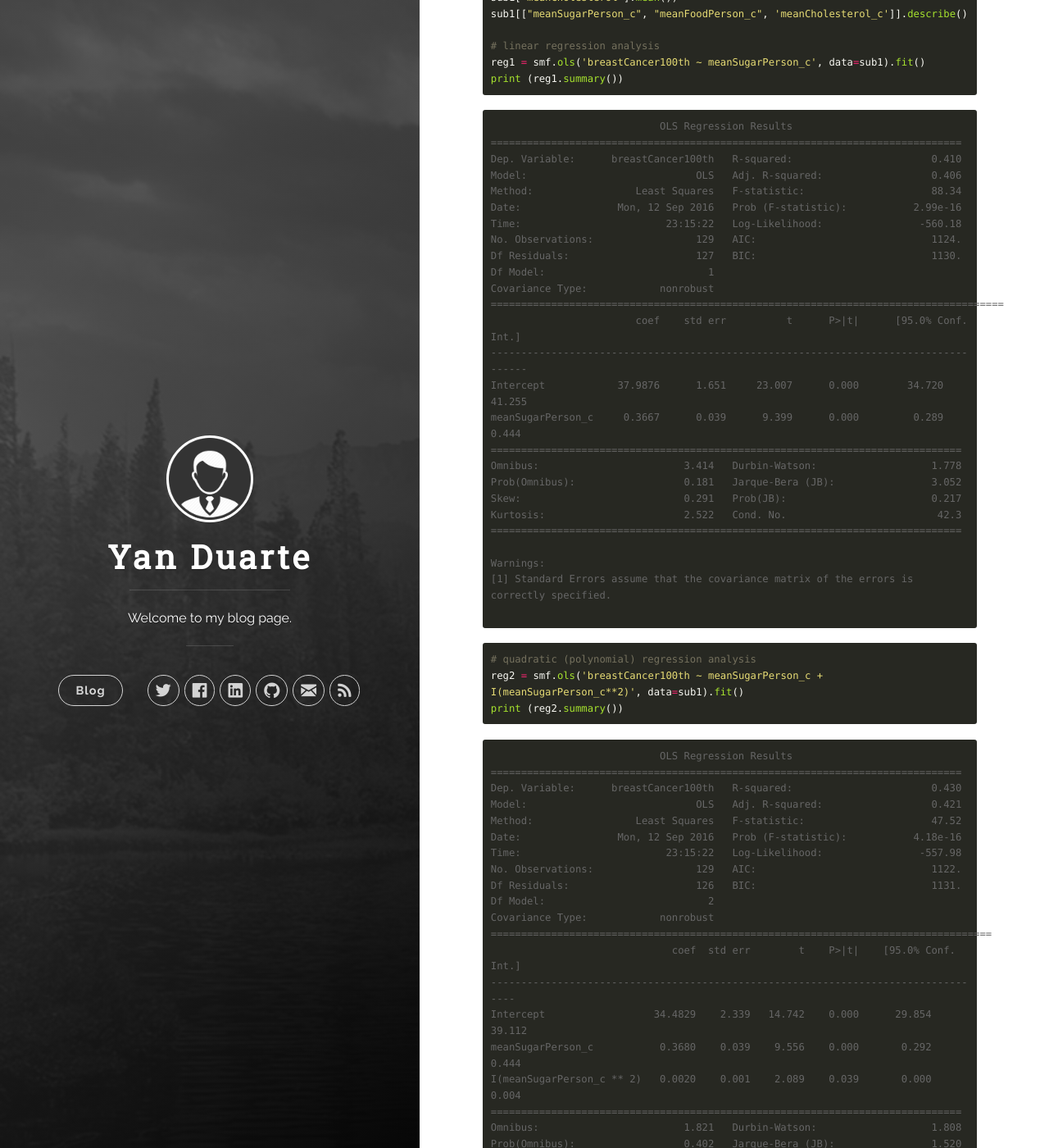
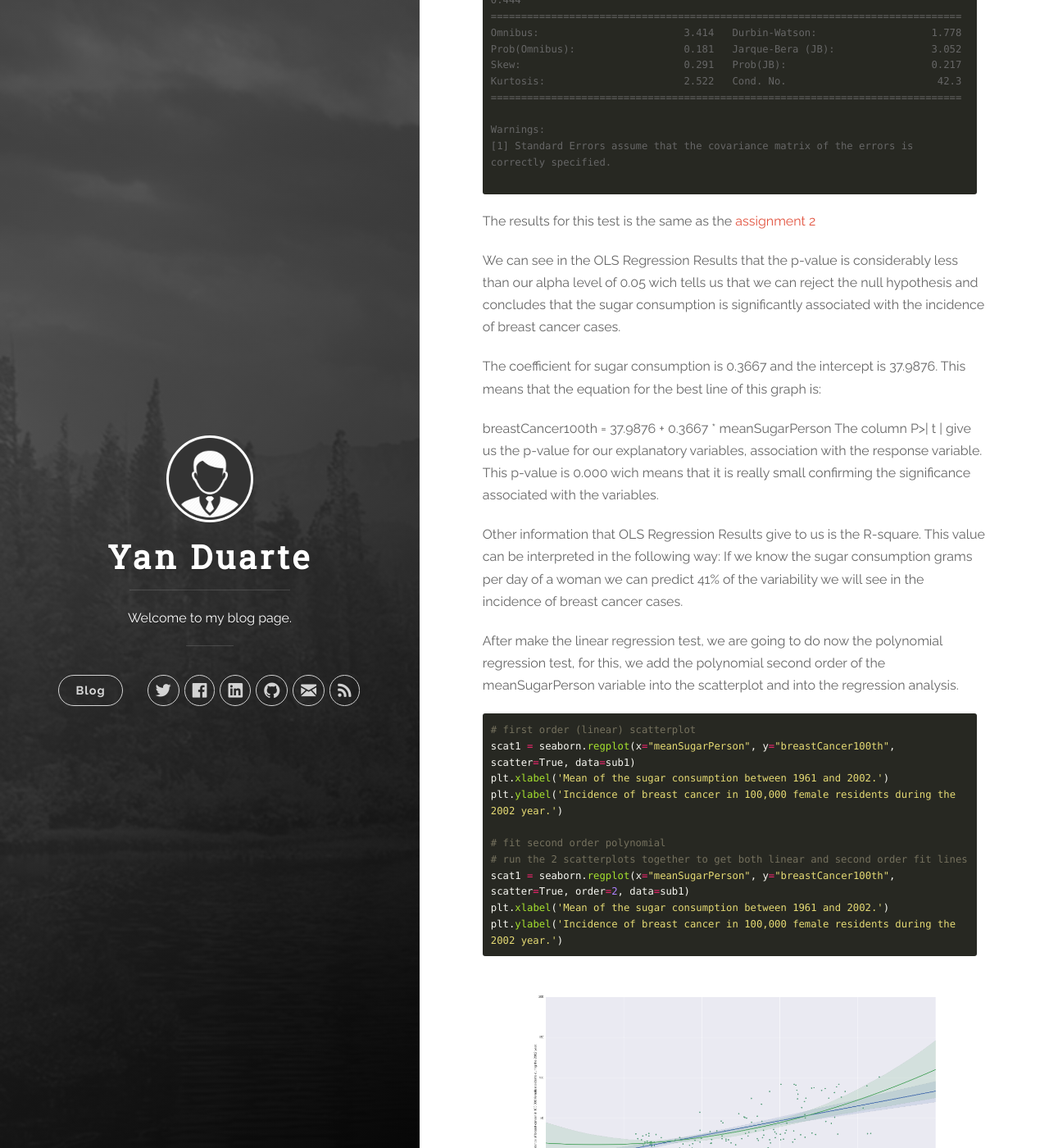
Before and after one commit to yan-duarte/yan-duarte.github.io, a Jekyll site: the page built from _posts/2016-09-12-RMP-Assignment3.md, in a window 1280 px wide and 1400 px high, scrolled down 2293 px. Shown: the whole window at 82% size. Built offline with Jekyll 4.4.1, drawn with Linux system fonts in a browser that asks for light colours; nearby versions of some CDN libraries; some of the changed text lies outside the part shown.

Commit message:
Updated 2016-09-12-RMP-Assignment3.md

````diff
--- a/_posts/2016-09-12-RMP-Assignment3.md
+++ b/_posts/2016-09-12-RMP-Assignment3.md
@@ -28,6 +28,8 @@ The complete program for this assignment can be download [here](https://yan-duar
 
 ## **Test a Multiple Regression Model**
 
+The first thing to do is to import the libraries and prepare the data to be used.
+
 ```python
 import numpy
 import pandas
@@ -52,20 +54,7 @@ data["meanCholesterol"]   = pandas.to_numeric(data["meanCholesterol"], errors='c
 sub1 = data[['breastCancer100th', 'meanSugarPerson', 'meanFoodPerson', 'meanCholesterol']].dropna()
 ```
 
-```python
-# first order (linear) scatterplot
-scat1 = seaborn.regplot(x="meanSugarPerson", y="breastCancer100th", scatter=True, data=sub1)
-plt.xlabel('Mean of the sugar consumption between 1961 and 2002.')
-plt.ylabel('Incidence of breast cancer in 100,000 female residents during the 2002 year.')
-
-# fit second order polynomial
-# run the 2 scatterplots together to get both linear and second order fit lines
-scat1 = seaborn.regplot(x="meanSugarPerson", y="breastCancer100th", scatter=True, order=2, data=sub1)
-plt.xlabel('Mean of the sugar consumption between 1961 and 2002.')
-plt.ylabel('Incidence of breast cancer in 100,000 female residents during the 2002 year.')
-```
-
-![Figure 1]({{site.baseurl}}/yan-duarte.github.io/images/rmp-assignments/rmp-ass3-fig1.png)
+The explanatory variables are centered and the first OLS Regression Test was made with only the meanSugarPerson variable.
 
 ```python
 # center quantitative IVs for regression analysis
@@ -108,9 +97,33 @@ Warnings:
 
 ```
 
+The results for this test is the same as the [assignment 2](https://yan-duarte.github.io/2016/RMP-Assignment2/)
 
+We can see in the OLS Regression Results that the p-value is considerably less than our alpha level of 0.05 wich tells us that we can reject the null hypothesis and concludes that the sugar consumption is significantly associated with the incidence of breast cancer cases.
 
+The coefficient for sugar consumption is 0.3667 and the intercept is 37.9876. This means that the equation for the best line of this graph is:
 
+breastCancer100th = 37.9876 + 0.3667 * meanSugarPerson
+The column P>| t | give us the p-value for our explanatory variables, association with the response variable. This p-value is 0.000 wich means that it is really small confirming the significance associated with the variables.
+
+Other information that OLS Regression Results give to us is the R-square. This value can be interpreted in the following way: If we know the sugar consumption grams per day of a woman we can predict 41% of the variability we will see in the incidence of breast cancer cases.
+
+After make the linear regression test, we are going to do now the polynomial regression test, for this, we add the polynomial second order of the meanSugarPerson variable into the scatterplot and into the regression analysis.
+
+```python
+# first order (linear) scatterplot
+scat1 = seaborn.regplot(x="meanSugarPerson", y="breastCancer100th", scatter=True, data=sub1)
+plt.xlabel('Mean of the sugar consumption between 1961 and 2002.')
+plt.ylabel('Incidence of breast cancer in 100,000 female residents during the 2002 year.')
+
+# fit second order polynomial
+# run the 2 scatterplots together to get both linear and second order fit lines
+scat1 = seaborn.regplot(x="meanSugarPerson", y="breastCancer100th", scatter=True, order=2, data=sub1)
+plt.xlabel('Mean of the sugar consumption between 1961 and 2002.')
+plt.ylabel('Incidence of breast cancer in 100,000 female residents during the 2002 year.')
+```
+
+![Figure 1]({{site.baseurl}}/yan-duarte.github.io/images/rmp-assignments/rmp-ass3-fig1.png)
 
 ```python
 # quadratic (polynomial) regression analysis
@@ -148,6 +161,20 @@ Warnings:
 [2] The condition number is large, 3.58e+03. This might indicate that there are
 strong multicollinearity or other numerical problems.
 ```
+
+For the polynomial OLS Regression Results, we can see that the p-value still less than 0.05 assuming that we can reject the null hypothesis and concludes that the correlation between sugar consumption and incidence of breast cancer is significantly strong.
+
+The coefficient for sugar consumption is 0.3680, for the polynomial sugar consumption we have a value of 0.0020 and for the intercept 34.4829. This means that the equation for the best line of this graph is:
+
+breastCancer100th = 34.4829 + 0.3680 * meanSugarPerson + 0.0020 * meanSugarPerson²
+
+The R-square in this scenario is slightly greater than the previous and can be interpreted as If we know the sugar consumption grams per day of a woman we can predict 43% of the variability we will see in the incidence of breast cancer cases.
+
+
+
+
+
+
 
 ```python
 # adding food consumption
@@ -187,6 +214,9 @@ Warnings:
 [2] The condition number is large, 3.59e+03. This might indicate that there are
 strong multicollinearity or other numerical problems.
 ```
+
+
+
 
 ```python
 #Q-Q plot for normality
````
